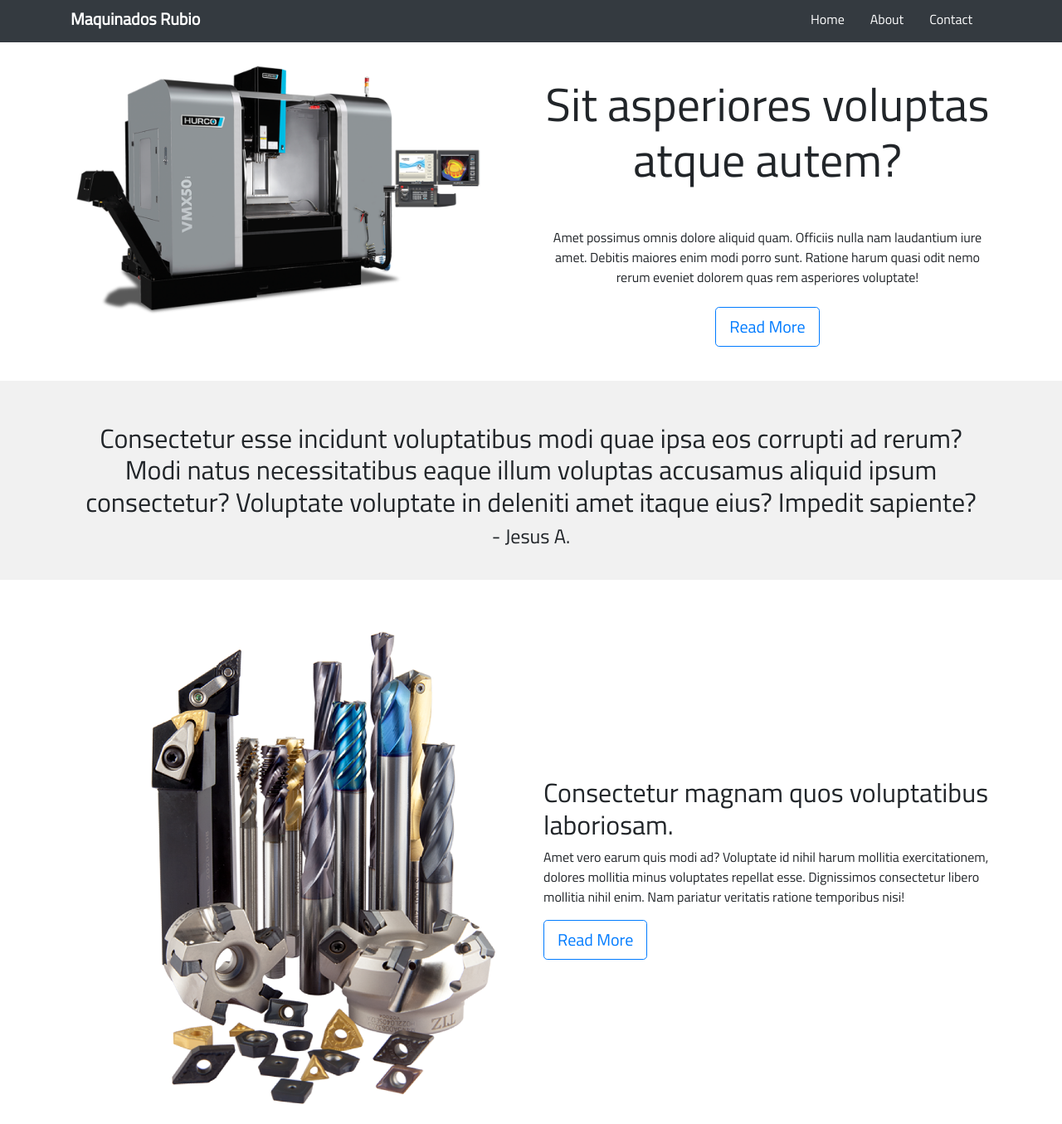
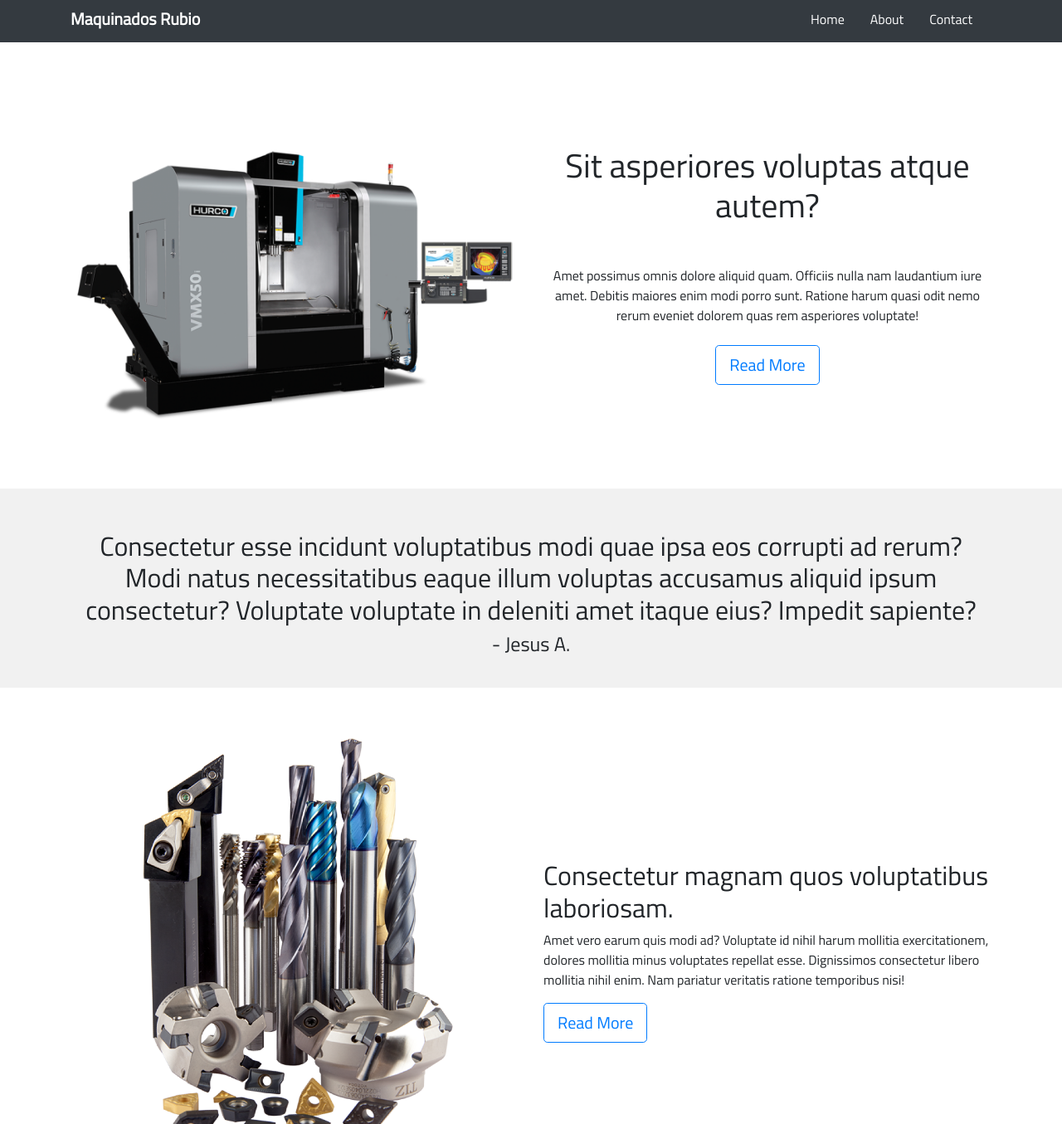
Before and after one commit to RobotF1/Rubio, a plain HTML site: page index.html in a window 1280 px wide. Shown: the part 5-1360 px from the top of the page at 83% size. Drawn offline with nearby package versions, Linux system fonts and the light colour scheme.

Commit message:
Update index.html

```diff
--- a/index.html
+++ b/index.html
@@ -35,14 +35,14 @@
     <section id="header">
         <div class="container mt-5">
             <div class="row">
-                <div class="col-md-6 ">
+                <div class="col-md-6 col-sm-6">
                     <div class="header-content-left mr-25">
-                        <img src="img/maquina1.png" style="width: 500px;">
+                        <img src="img/maquina1.png" style="width: 100%; margin-top: 100px;">
                     </div>
                 </div>
-                <div class="col-md-6 text-center justify-contente-center align-self-center">
+                <div class="col-md-6  col-sm-6 text-center justify-contente-center align-self-center">
                     <div class="header-content-right">
-                        <h1 class="display-4 mt-5">Sit asperiores voluptas atque autem?</h1>
+                        <h1 class="mt-5">Sit asperiores voluptas atque autem?</h1>
                         <p class="mt-5">Amet possimus omnis dolore aliquid quam. Officiis nulla nam laudantium iure amet. Debitis maiores enim modi porro sunt. Ratione harum quasi odit nemo rerum eveniet dolorem quas rem asperiores voluptate!</p>
                         <a href="#" class="btn btn-outline-primary header-btn btn-lg mt-2">Read More</a>
                     </div>
@@ -65,7 +65,7 @@
             <div class="row mt-5">
                 <div class="col-md-6">
                     <div class="info-left">
-                <img src="img/herramienta.png" style="width: 600px" class="header-content-right">
+                        <img src="img/herramienta.png" style="width: 100%" class="header-content-right">
                     </div>
                 </div>
                 <div class="col-md-6 my-auto header-content-left">
@@ -117,7 +117,7 @@
                     </form>
                 </div>
                 <div class="col-6">
-                    <img src="img/fondo.png" style="width:550px";>
+                    <img src="img/fondo.png" style="width:400px;margin-top: 70px;">
                 </div>
             </div>
         </div>
```
Lines whose indentation alone changed are shown as unchanged.
